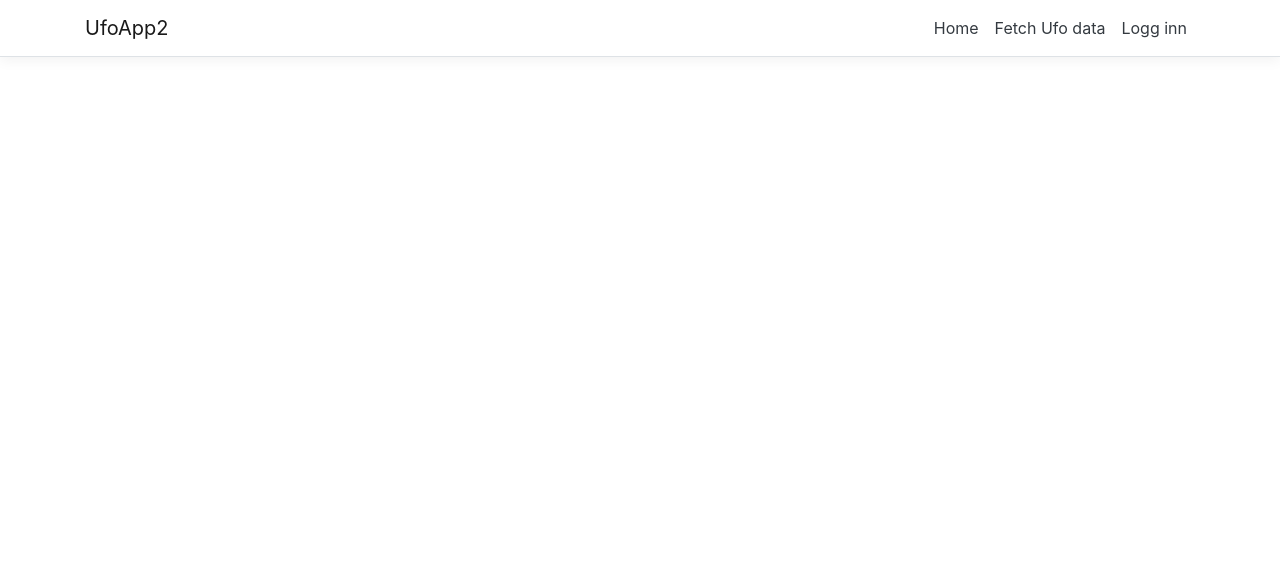
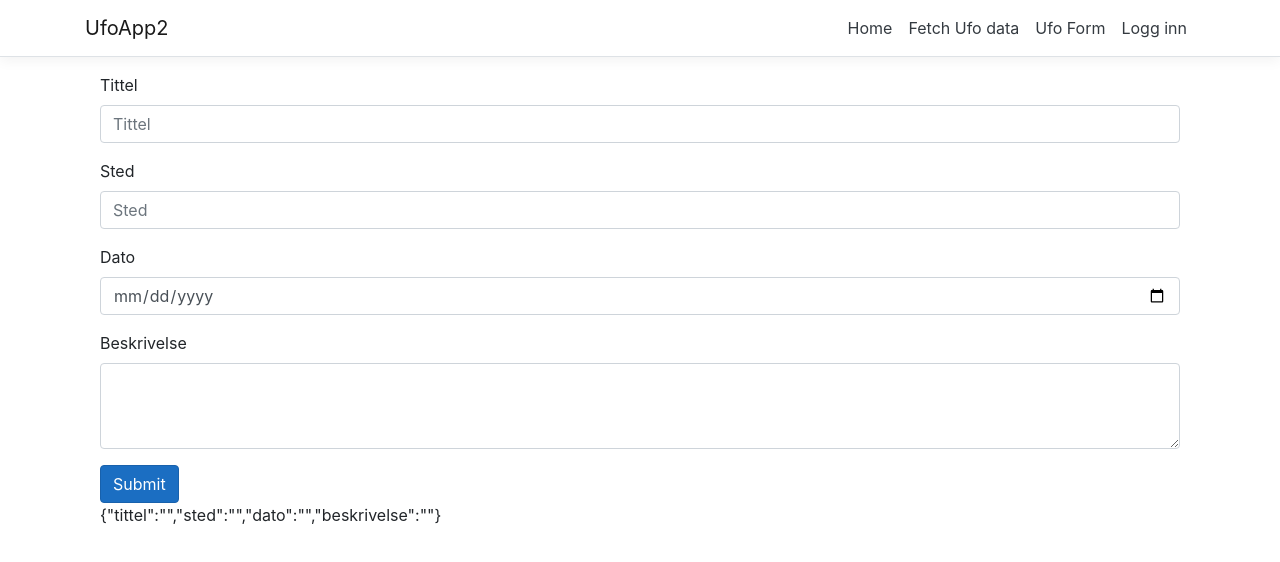
Before and after one commit to superfred009/ITPE3200_oppg2, a React (Create React App) app in the folder UfoApp2/ClientApp/: page /ufo-form in a window 1280 px wide. Shown: the top 562 px of the page. Built offline with nearby package versions, Linux system fonts and the light colour scheme.

Commit message:
register form, WIP

```diff
--- a/UfoApp2/ClientApp/src/App.js
+++ b/UfoApp2/ClientApp/src/App.js
@@ -7,6 +7,7 @@ import { ExploreUfo } from "./components/ExploreUfo";
 import "./custom.css";
 import { FetchUfoData } from "./components/FetchUfoData";
 import { Innlogging } from "./components/Innlogging";
+import { UfoForm } from "./components/UfoForm";
 
 export default class App extends Component {
   static displayName = App.name;
@@ -18,6 +19,7 @@ export default class App extends Component {
         <Route path="/fetch-ufo-data" component={FetchUfoData} />
         <Route exact path="/explore-ufo/:id" component={ExploreUfo} />
         <Route path="/logg-inn" component={Innlogging} />
+        <Route path="/ufo-form" component={UfoForm} />
       </Layout>
     );
   }
--- a/UfoApp2/ClientApp/src/components/NavMenu.js
+++ b/UfoApp2/ClientApp/src/components/NavMenu.js
@@ -62,6 +62,11 @@ export class NavMenu extends Component {
                   </NavLink>
                 </NavItem>
                 <NavItem>
+                  <NavLink tag={Link} className="text-dark" to="/ufo-form">
+                    Ufo Form
+                  </NavLink>
+                </NavItem>
+                <NavItem>
                   <NavLink tag={Link} className="text-dark" to="/logg-inn">
                     Logg inn
                   </NavLink>
--- a/UfoApp2/ClientApp/src/components/UfoForm.js
+++ b/UfoApp2/ClientApp/src/components/UfoForm.js
@@ -1,29 +1,154 @@
 import React, { Component } from "react";
+import { FormGroup, Label, Input, Button, Container } from "reactstrap";
+import { Formik, Field, Form, ErrorMessage } from "formik";
+import "../custom.css";
 
 export class UfoForm extends Component {
-    static displayName = UfoForm.name;
+  static displayName = UfoForm.name;
 
-    render() {
-        return (
-            <form>
-                <div className="form-group">
-                    <label htmlFor="tittel">Tittel</label>
-                    <input type="text" className="form-control" id="tittel" placeholder="Tittel" />
-                </div>
-                <div className="form-group">
-                    <label htmlFor="sted">Sted</label>
-                    <input type="text" className="form-control" id="sted" placeholder="Sted" />
-                </div>
-                <div className="form-group">
-                    <label htmlFor="dato">Dato</label>
-                    <input type="date" className="form-control" id="dato" placeholder="Dato" />
-                </div>
-                <div className="form-group">
-                    <label htmlFor="beskrivelse">Beskrivelse</label>
-                    <textarea className="form-control" id="beskrivelse" rows="3"></textarea>
-                </div>
-                <button type="submit" className="btn btn-primary">Submit</button>
-            </form>
-        );
-    }
+  render() {
+    return (
+      <Container>
+        <Formik
+          initialValues={{
+            tittel: "",
+            sted: "",
+            dato: "",
+            beskrivelse: "",
+          }}
+          validate={(values) => {
+            const errors = {};
+            if (values.tittel.trim().length < 1) {
+              errors.tittel = "Required";
+            }
+            if (values.sted.trim().length < 1) {
+              errors.sted = "Required";
+            }
+            if (values.dato.trim().length < 1) {
+              errors.dato = "Required";
+            }
+            if (values.beskrivelse.trim().length < 1) {
+              errors.beskrivelse = "Required";
+            }
+            console.log(values);
+            return errors;
+          }}
+          onSubmit={(values) => {
+            console.log("submit", values);
+
+            const observasjon = {
+              tittel: values.tittel,
+              sted: values.sted,
+              dato: values.dato,
+              beskrivelse: values.beskrivelse,
+            };
+
+            console.log("Observasjon", JSON.stringify(observasjon));
+            fetch("ufo/lagre", {
+              method: "POST",
+              headers: {
+                "Content-Type": "application/json",
+              },
+              body: JSON.stringify(observasjon),
+            });
+          }}
+        >
+          {({ values, errors, handleChange, handleBlur, handleSubmit }) => (
+            <Form onSubmit={handleSubmit}>
+              <FormGroup
+              // error={errors.name && touched.name}
+              // label="Your name"
+              // variant="outlined"
+              // type="name"
+              // name="name"
+              // onChange={handleChange}
+              // onBlur={handleBlur}
+              // value={values.name}
+              // fullWidth
+              // className={classes.textField}
+              >
+                <Label htmlFor="tittel">Tittel</Label>
+                <Field
+                  name="tittel"
+                  type="text"
+                  className="form-control"
+                  id="tittel"
+                  placeholder="Tittel"
+                  onChange={handleChange}
+                  onBlur={handleBlur}
+                  value={values.tittel}
+                />
+                <ErrorMessage
+                  className="error-msg"
+                  name="tittel"
+                  component={Label}
+                />
+              </FormGroup>
+              <FormGroup>
+                <Label htmlFor="sted">Sted</Label>
+                <Field
+                  name="sted"
+                  type="text"
+                  className="form-control"
+                  id="sted"
+                  placeholder="Sted"
+                  onChange={handleChange}
+                />
+                <ErrorMessage
+                  className="error-msg"
+                  name="sted"
+                  component={Label}
+                />
+              </FormGroup>
+              <FormGroup>
+                <Label htmlFor="dato">Dato</Label>
+                <Field
+                  name="dato"
+                  type="date"
+                  className="form-control"
+                  id="dato"
+                  placeholder="Dato"
+                  onChange={handleChange}
+                />
+                <ErrorMessage
+                  className="error-msg"
+                  name="dato"
+                  component={Label}
+                />
+              </FormGroup>
+              <FormGroup>
+                <Label htmlFor="beskrivelse">Beskrivelse</Label>
+                <Field
+                  as="textarea"
+                  rows="3"
+                  className="form-control"
+                  onChange={handleChange}
+                  name="beskrivelse"
+                  id="beskrivelse"
+                />
+                <ErrorMessage
+                  className="error-msg"
+                  name="beskrivelse"
+                  component={Label}
+                />
+              </FormGroup>
+              <Button
+                type="submit"
+                className="btn btn-primary"
+                disabled={
+                  errors.tittel ||
+                  errors.sted ||
+                  errors.dato ||
+                  errors.beskrivelse
+                }
+              >
+                Submit
+              </Button>
+              <div>{JSON.stringify({ ...values, ...errors })}</div>
+            </Form>
+          )}
+        </Formik>
+      </Container>
+    );
+  }
 }
--- a/UfoApp2/ClientApp/src/custom.css
+++ b/UfoApp2/ClientApp/src/custom.css
@@ -35,3 +35,8 @@ code {
 .card a:hover h5 {
     text-decoration: underline;
 }
+
+.error-msg {
+  color: red;
+  background-color: yellow;
+}
```
